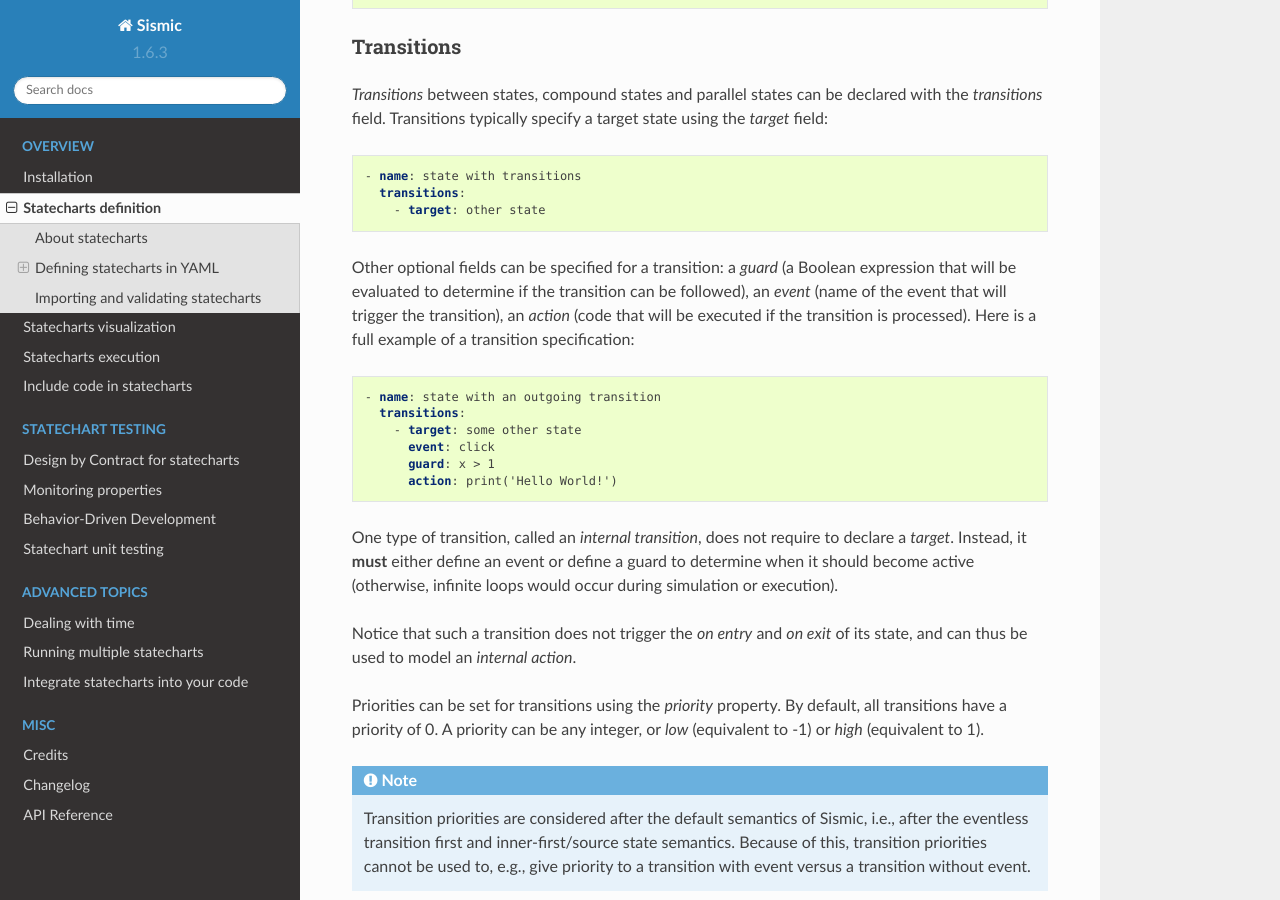
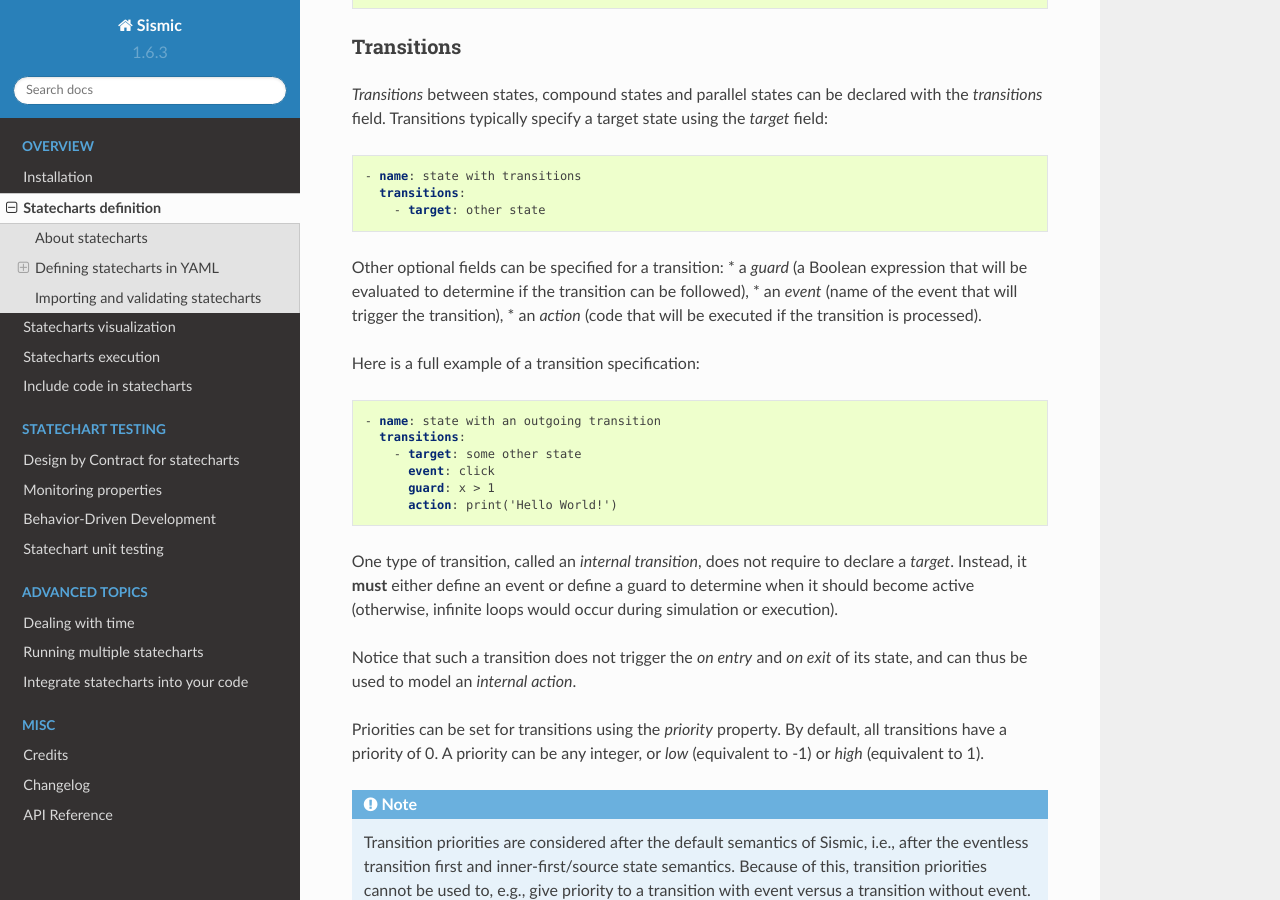
Before and after one commit to AlexandreDecan/sismic, a Sphinx documentation site: the page built from docs/format.rst, in a window 1280 px wide and 900 px high, scrolled down 3619 px. Built offline with Sphinx 7.4.7 and the Read the Docs theme 2.0.0, drawn with Linux system fonts in a browser that asks for light colours.

Commit message:
Fix lists

```diff
--- a/docs/format.rst
+++ b/docs/format.rst
@@ -118,8 +118,8 @@
 
 *History states* can be declared as follows:
 
-- *type: shallow history* to declare a *shallow history* state;
-- *type: deep history* to declare a *deep history* state.
+* *type: shallow history* to declare a *shallow history* state;
+* *type: deep history* to declare a *deep history* state.
 
 .. code:: yaml
 
@@ -199,9 +199,10 @@
       - target: other state
 
 Other optional fields can be specified for a transition:
-a *guard* (a Boolean expression that will be evaluated to determine if the transition can be followed),
-an *event* (name of the event that will trigger the transition),
-an *action* (code that will be executed if the transition is processed).
+* a *guard* (a Boolean expression that will be evaluated to determine if the transition can be followed),
+* an *event* (name of the event that will trigger the transition),
+* an *action* (code that will be executed if the transition is processed).
+
 Here is a full example of a transition specification:
 
 .. code:: yaml
```
